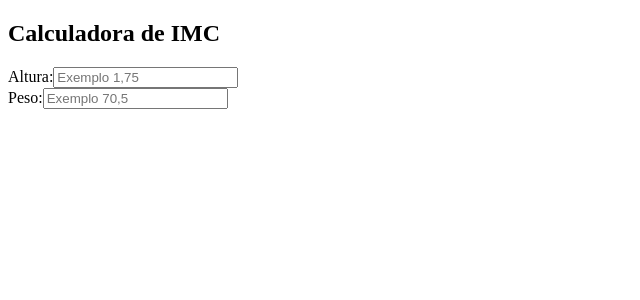
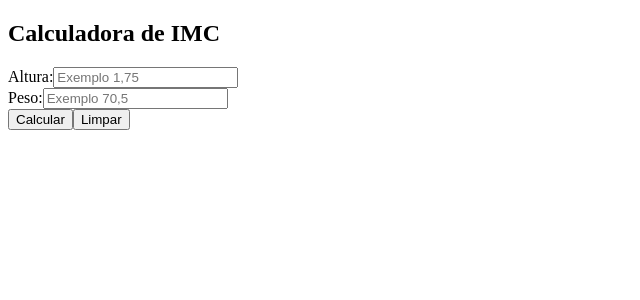
Before and after one commit to Pablo-jesuss/Calculadora-de-IMC, a React (Vite) app in the folder imc_Calc/: page / in a window 1280 px wide. Shown: the top 300 px of the page, without its empty margins (0-640 px from the left). Built offline with nearby package versions, Linux system fonts and the light colour scheme.

Commit message:
action-control

```diff
--- a/imc_Calc/src/components/ImcCalc.jsx
+++ b/imc_Calc/src/components/ImcCalc.jsx
@@ -26,6 +26,10 @@ const ImcCalc = () => {
             />
           </div>
         </div>
+        <div className="action-control">
+          <button>Calcular</button>
+          <button>Limpar</button>
+        </div>
       </form>
     </div>
   );
```
